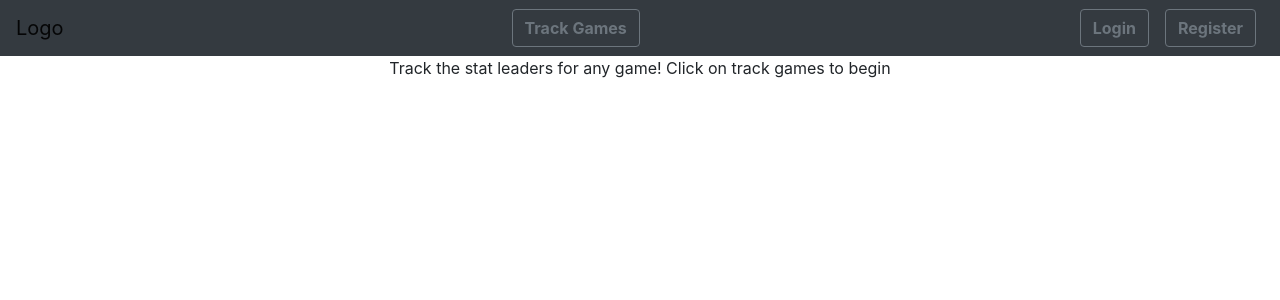
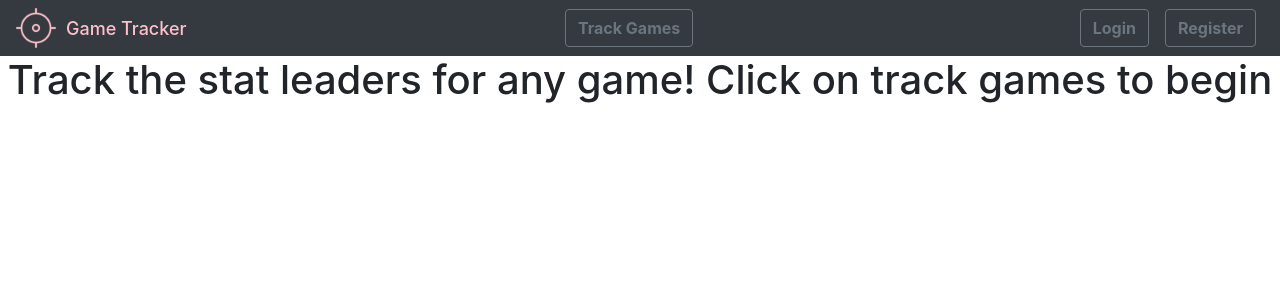
Before and after one commit to fpaul787/django-nba-app, a React (Create React App) app: page / in a window 1280 px wide. Shown: the top 300 px of the page. Built offline with nearby package versions, Linux system fonts and the light colour scheme.

Commit message:
added logo and css for other stuff

```diff
--- a/src/components/dashboard/DashboardGameTable.js
+++ b/src/components/dashboard/DashboardGameTable.js
@@ -54,7 +54,6 @@ const DashboardGamesTable = (props) => {
     if (gameData === null) {
         return <Spinner />
     } else {
-        console.log('hey')
         const visitingTeamStatsLeaders = gameData.stats.vTeam.leaders
         const homeTeamStatsLeaders = gameData.stats.hTeam.leaders
 
--- a/src/components/dashboard/dashboard.js
+++ b/src/components/dashboard/dashboard.js
@@ -34,10 +34,10 @@ const Dashboard = () => {
         return (
             <div
                 style={{
-                    width: '200',
-                    height: '50',
                     textAlign: 'center',
                     marginTop: 20,
+                    overflowY: 'auto',
+                    height: 500,
                 }}
             >
                 <h1> Your Games</h1>
--- a/src/components/layout/Header/Header.js
+++ b/src/components/layout/Header/Header.js
@@ -2,11 +2,12 @@ import React from 'react'
 import { Link, withRouter } from 'react-router-dom'
 import * as actions from '../../../store/actions/auth'
 import { connect } from 'react-redux'
-
+import logo from './trackerlogo.png'
+import './header.css'
 function Header(props) {
     const authLinks = (
         <div className="row">
-            <div style={{marginRight: 50, color: 'pink'}}>
+            <div style={{ marginRight: 15, color: 'pink' }}>
                 <h3>Hello {props.auth.username}</h3>
             </div>
             <div className="navbar-item">
@@ -49,8 +50,9 @@ function Header(props) {
                 aria-label="main navigation"
             >
                 <div>
-                    <Link className="navbar-brand" to="/">
-                        Logo
+                    <Link to="/">
+                        <img src={logo} className="header-logo" alt="logo" />
+                        <h5 className="header-text">Game Tracker</h5>
                     </Link>
                 </div>
 
--- /dev/null
+++ b/src/components/layout/Header/header.css
@@ -0,0 +1,12 @@
+.header-logo {
+	height: 40px;
+	float: left;
+}
+
+.header-text {
+	font-size: large;
+	float: right;
+	margin-left: 10px;
+	margin-top: 10px;
+	color: #ffc0cb;
+}
--- a/src/components/layout/Home/Home.js
+++ b/src/components/layout/Home/Home.js
@@ -1,13 +1,13 @@
 import React from 'react'
-import {bodyStyle} from './homeStyles'
+import { bodyStyle } from './homeStyles'
 
 export default function Home() {
     return (
-        <div style={bodyStyle} >
-
-                Track the stat leaders for any game!
-                Click on track games to begin
-
+        <div style={bodyStyle}>
+            <h1>
+                Track the stat leaders for any game! Click on track games to
+                begin
+            </h1>
         </div>
     )
 }
```
Also changed, not shown: src/components/layout/Header/trackerlogo.png (added).
